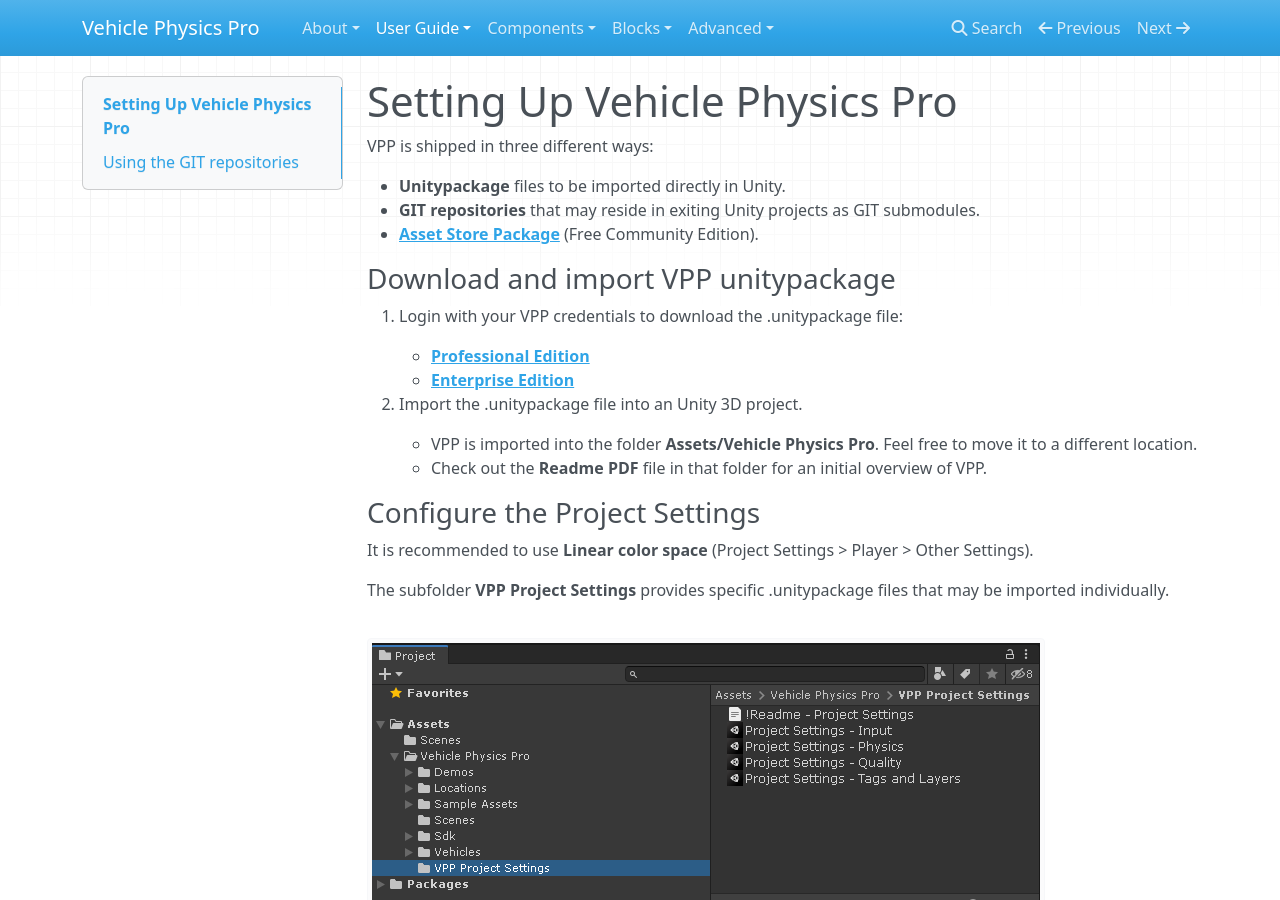
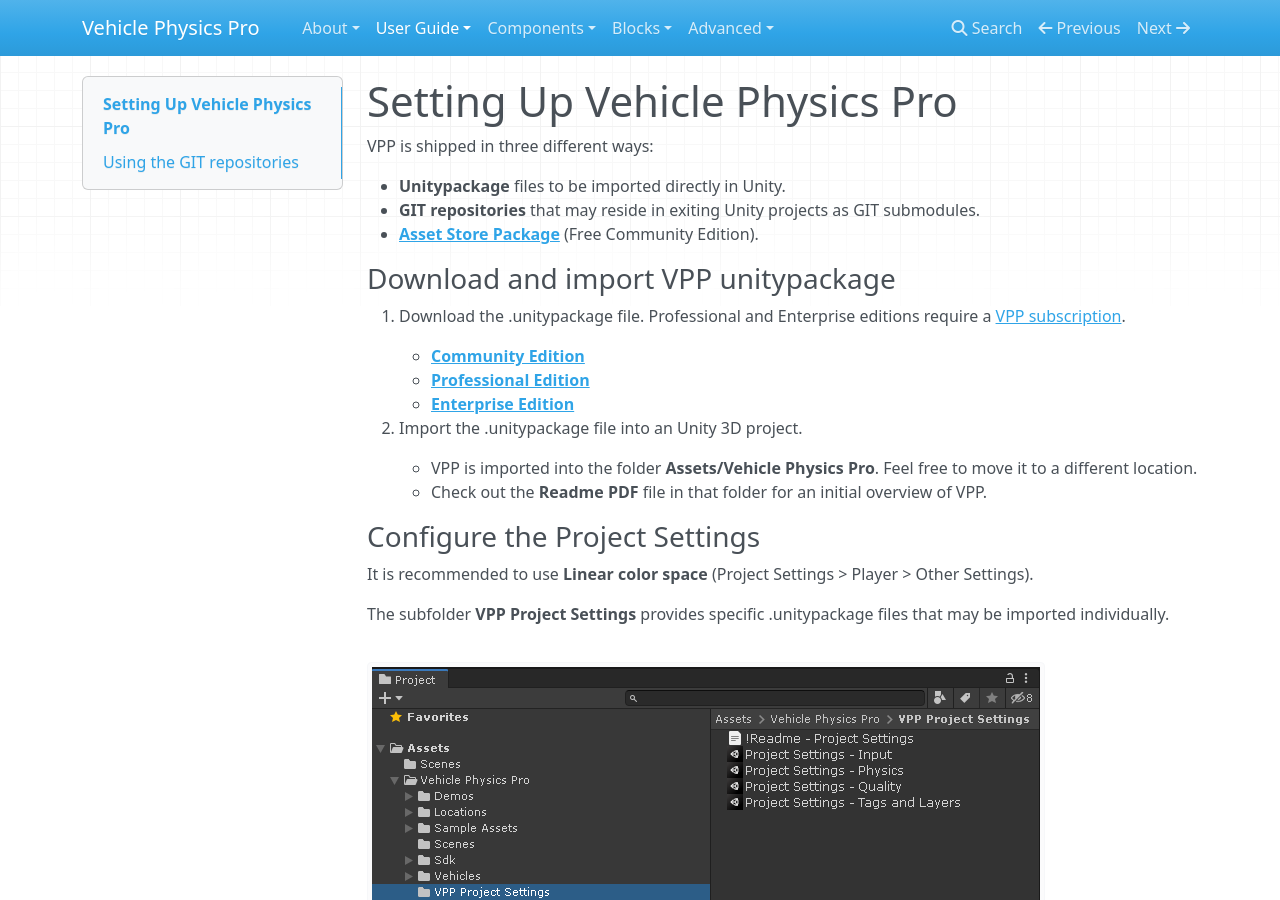
Before and after one commit to EdyJ/vehicle-physics-docs, an MkDocs documentation site: the page built from docs/user-guide/setting-up-vpp.md, in a window 1280 px wide and 900 px high. Built offline with MkDocs 1.6.1, drawn with Linux system fonts in a browser that asks for light colours; nearby versions of some CDN libraries; library files that are not in the unit come from our copies.

Commit message:
Added Commuity edition links

```diff
--- a/docs/user-guide/setting-up-vpp.md
+++ b/docs/user-guide/setting-up-vpp.md
@@ -9,8 +9,9 @@
 
 ### Download and import VPP unitypackage
 
-1. Login with your VPP credentials to download the .unitypackage file:
+1. Download the .unitypackage file. Professional and Enterprise editions require a [VPP subscription](/about/licensing).
 
+	- **[Community Edition](https://assetstore.unity.com/packages/tools/physics/vehicle-physics-pro-community-edition-153556)**
 	- **[Professional Edition](https://edy.repositoryhosting.com/webdav/edy_vehicle-physics-pro-professional/)**
 	- **[Enterprise Edition](https://edy.repositoryhosting.com/webdav/edy_vehicle-physics-pro/)**
 
```
